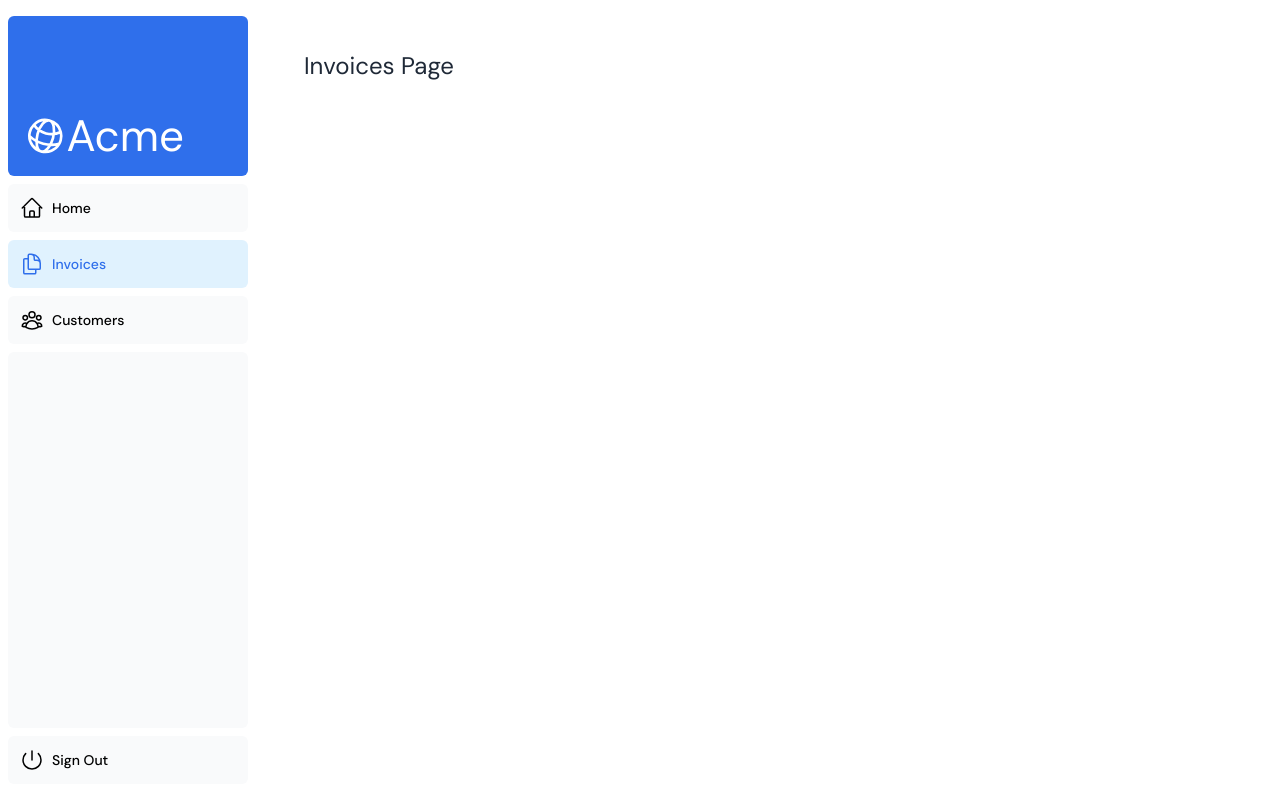
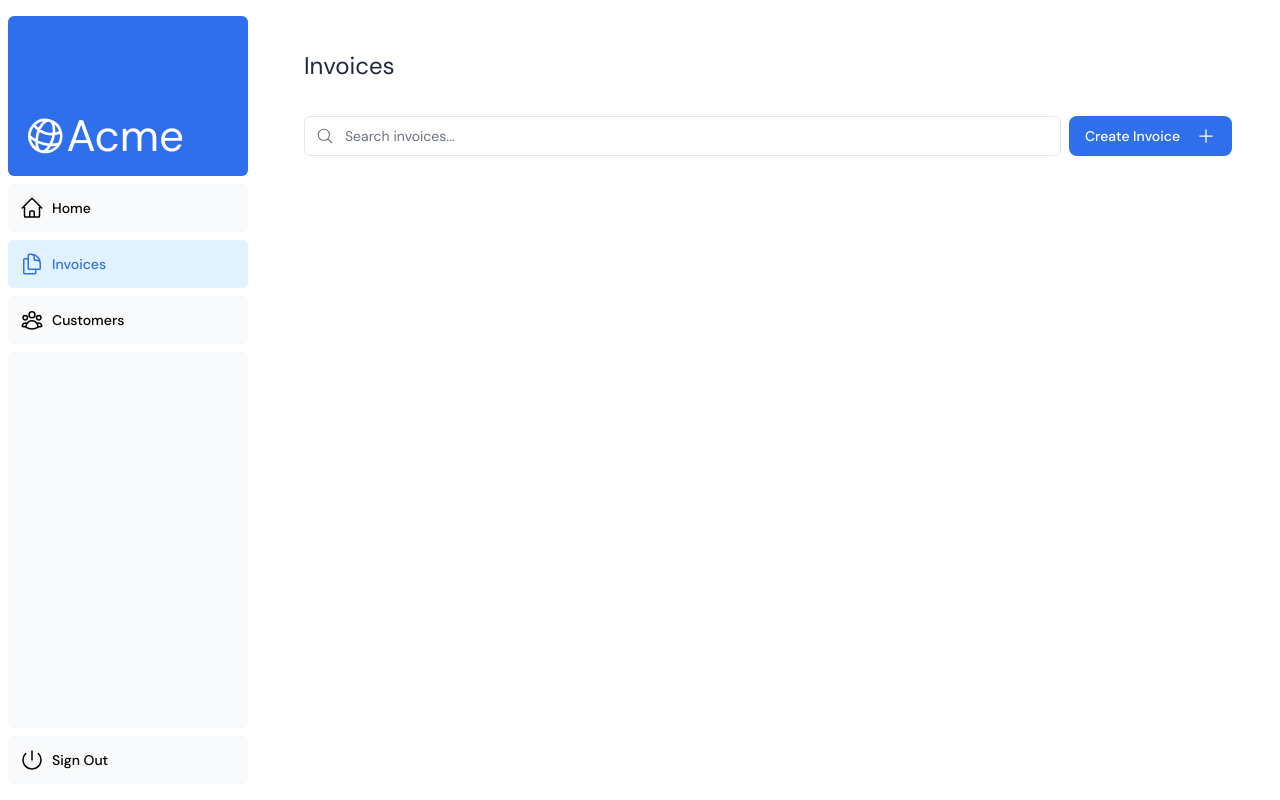
Before and after one commit to aosaoye/nextjs-fundamentals, a Next.js app: page /dashboard/invoices in a window 1280 px wide. Built offline with nearby package versions, Linux system fonts and the light colour scheme.

Commit message:
feat: add invoices dashboard page with search and create invoice components

```diff
--- a/app/dashboard/invoices/page.tsx
+++ b/app/dashboard/invoices/page.tsx
@@ -1,3 +1,29 @@
-export default function InvoicePage() {
-    return <h1 className="text-xl text-gray-800 md:text-2xl md:leading-normal">Invoices Page</h1>;
-};
+
+import Pagination from '@/app/ui/invoices/pagination';
+import Search from '@/app/ui/search';
+import Table from '@/app/ui/invoices/table';
+import { CreateInvoice } from '@/app/ui/invoices/buttons';
+import { InvoicesTableSkeleton } from '@/app/ui/skeletons';
+import { Suspense } from 'react';
+import { DM_Sans } from 'next/font/google';
+
+const dmSans = DM_Sans({ subsets: ['latin'], weight: ['400', '700'] });
+export default async function Page() {
+  return (
+    <div className="w-full">
+      <div className="flex w-full items-center justify-between">
+        <h1 className={`${dmSans.className} text-xl text-gray-800 md:text-2xl md:leading-normal`}>Invoices</h1>
+      </div>
+      <div className="mt-4 flex items-center justify-between gap-2 md:mt-8">
+        <Search placeholder="Search invoices..." />
+        <CreateInvoice />
+      </div>
+      {/*  <Suspense key={query + currentPage} fallback={<InvoicesTableSkeleton />}>
+        <Table query={query} currentPage={currentPage} />
+      </Suspense> */}
+      <div className="mt-5 flex w-full justify-center">
+        {/* <Pagination totalPages={totalPages} /> */}
+      </div>
+    </div>
+  );
+}
```
